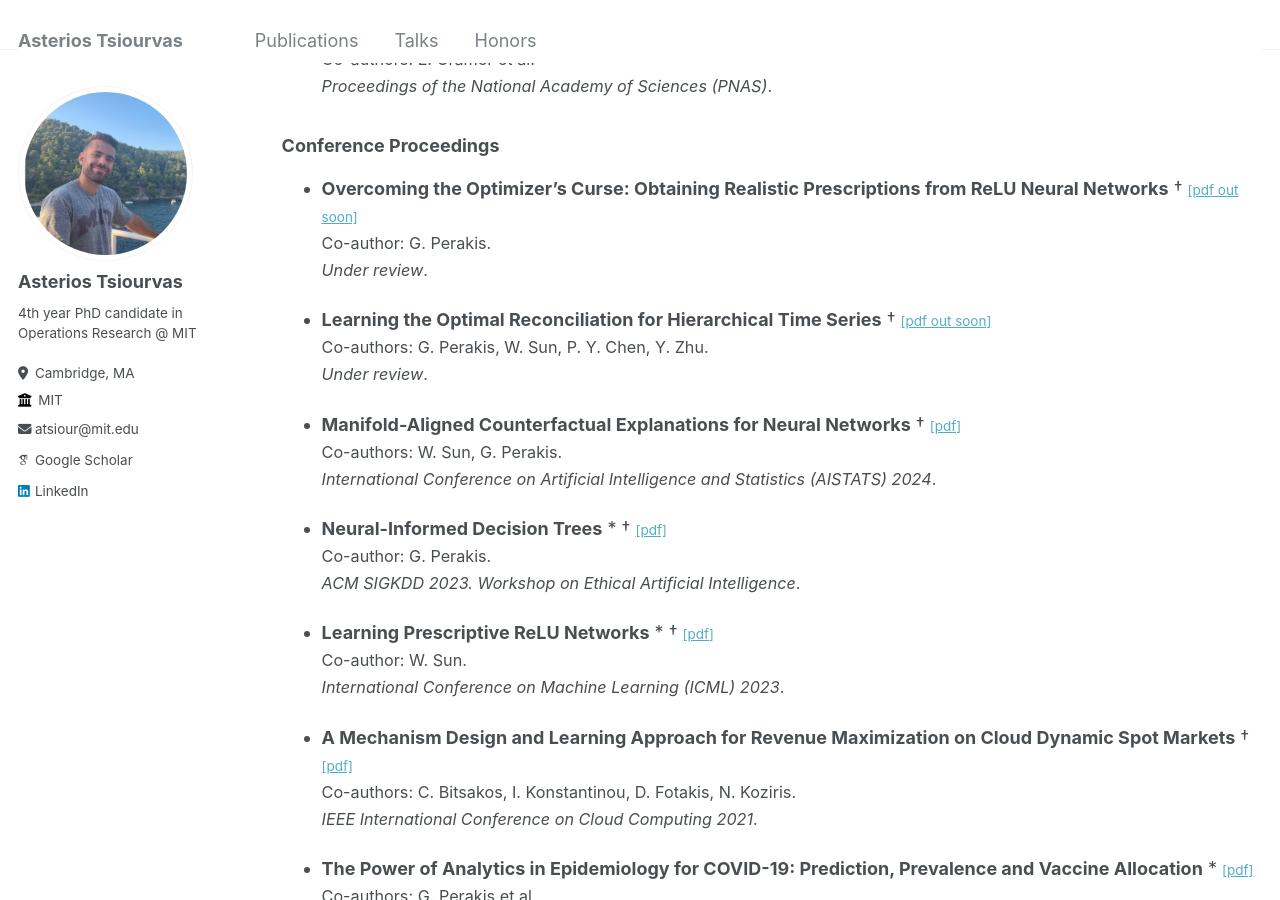
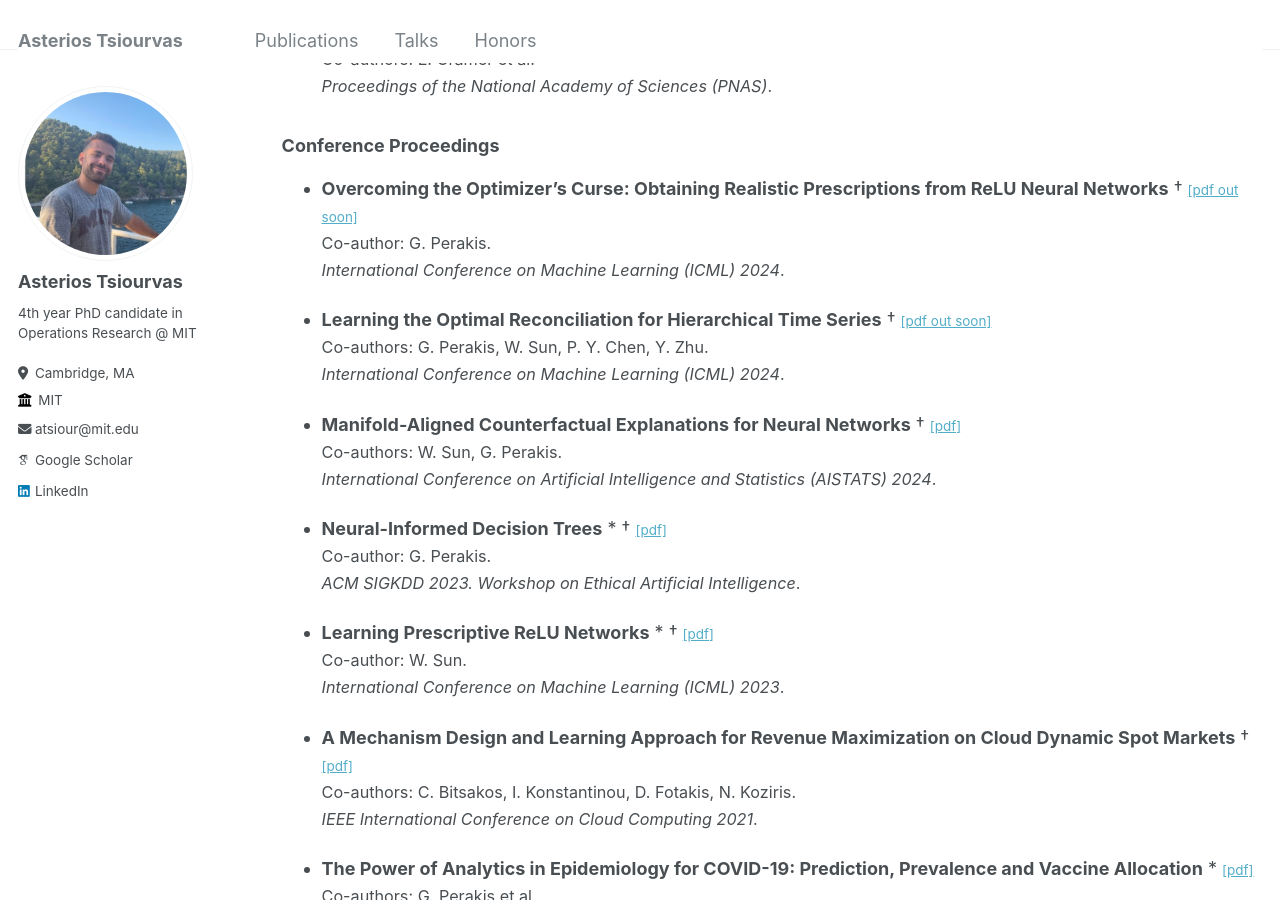
Before and after one commit to asterios-tsiourvas/asterios-tsiourvas.github.io, a Jekyll site: the page built from _pages/publications.md, in a window 1280 px wide and 900 px high, scrolled down 893 px. Built offline with Jekyll 4.4.1, drawn with Linux system fonts in a browser that asks for light colours; some web fonts are replaced.

Commit message:
initial_commit

```diff
--- a/_pages/publications.md
+++ b/_pages/publications.md
@@ -29,9 +29,9 @@ author_profile: true
 
 ### Conference Proceedings
 
-- **Overcoming the Optimizer's Curse: Obtaining Realistic Prescriptions from ReLU Neural Networks** † <small>[[pdf out soon]]()</small><br><span style="font-size: 0.9em;">Co-author: G. Perakis. <br>*Under review*. </span>
+- **Overcoming the Optimizer's Curse: Obtaining Realistic Prescriptions from ReLU Neural Networks** † <small>[[pdf out soon]]()</small><br><span style="font-size: 0.9em;">Co-author: G. Perakis. <br>*International Conference on Machine Learning (ICML) 2024*.</span>
 
-- **Learning the Optimal Reconciliation for Hierarchical Time Series** † <small>[[pdf out soon]]()</small><br><span style="font-size: 0.9em;">Co-authors: G. Perakis, W. Sun, P. Y. Chen, Y. Zhu. <br>*Under review*.</span>
+- **Learning the Optimal Reconciliation for Hierarchical Time Series** † <small>[[pdf out soon]]()</small><br><span style="font-size: 0.9em;">Co-authors: G. Perakis, W. Sun, P. Y. Chen, Y. Zhu. <br>*International Conference on Machine Learning (ICML) 2024*.</span>
 
 - **Manifold-Aligned Counterfactual Explanations for Neural Networks** † <small>[[pdf]](https://proceedings.mlr.press/v238/tsiourvas24a/tsiourvas24a.pdf)</small><br><span style="font-size: 0.9em;">Co-authors: W. Sun, G. Perakis. <br>*International Conference on Artificial Intelligence and Statistics (AISTATS) 2024*.</span>
 
```
